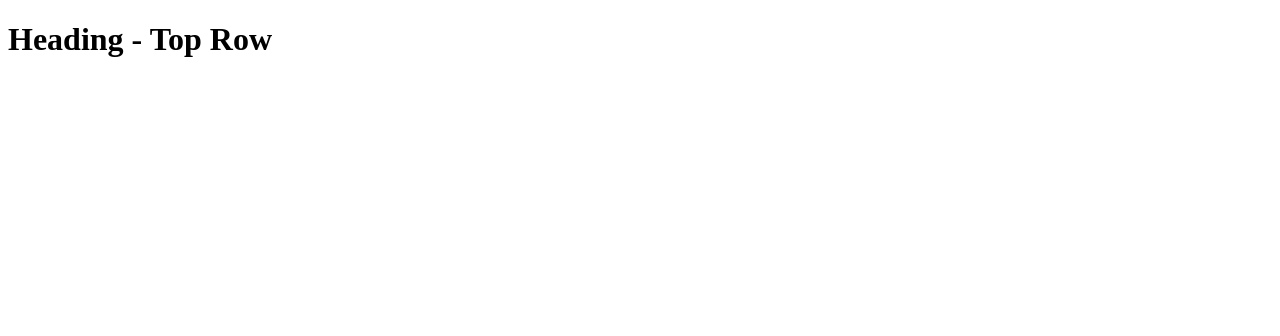
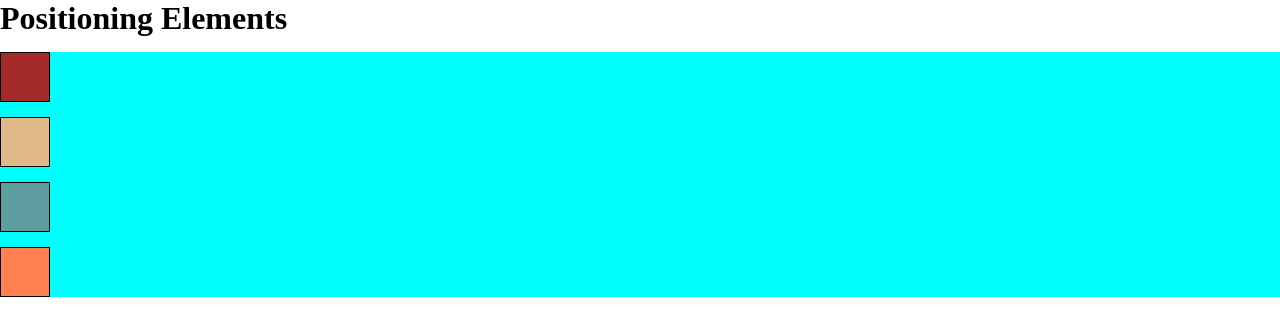
Before and after one commit to Evilbluecheeze/Coursera-HTML, a plain HTML site: page site/index.html in a window 1280 px wide. Drawn offline with Linux system fonts and the light colour scheme.

Commit message:
Actually making some progress I guess

```diff
--- a/Assignment1/css/style.css
+++ b/Assignment1/css/style.css
@@ -1,3 +1,35 @@
-*{
+* {
     box-sizing: border-box;
 }
+/** Base Styles **/
+p {
+  border: 1px solid black;
+  text-align: center;
+  background-color: #CCCCCC;
+  padding: 10px;
+}
+
+/** Desktop View **/
+@media (min-width: 992px) {
+    p {
+        color: blue;
+        width: 33%;
+        float: left;
+        margin: 10px;
+    }
+}
+
+/** Tablet View **/
+@media (min-width: 768px) and (max-width: 991px) {
+    p {
+        color: red;
+    }
+}
+
+/** Mobile View **/
+@media (max-width: 767px) {
+    p {
+        color: purple;
+    }
+}
+be
--- a/site/index.html
+++ b/site/index.html
@@ -1,9 +1,51 @@
 <!DOCTYPE html>
 <html>
 <head>
-    <title>Test</title>
+<meta charset="utf-8">
+<title>Positioning Elements</title>
+<style>
+* {
+  box-sizing: border-box;
+  margin: 0;
+  padding: 0;
+}
+h1 {
+  margin-bottom: 15px;
+}
+
+div#container {
+  background-color: #00FFFF;
+}
+p {
+  width: 50px;
+  height: 50px;
+  border: 1px solid black;
+  margin-bottom: 15px;
+}
+#p1 {
+  background-color: #A52A2A;
+}
+#p2 {
+  background-color: #DEB887;
+}
+#p3 {
+  background-color: #5F9EA0;e
+}
+#p4 {
+  background-color: #FF7F50;
+}
+
+</style>
 </head>
 <body>
-<h1>Heading - Top Row</h1>
+<h1>Positioning Elements</h1>
+
+<div id="container">
+  <p id="p1"></p>
+  <p id="p2"></p>
+  <p id="p3"></p>
+  <p id="p4"></p>
+</div>
+
 </body>
 </html>
```
Also changed, not shown: Assignment1/index.html (+5 -2 lines).
